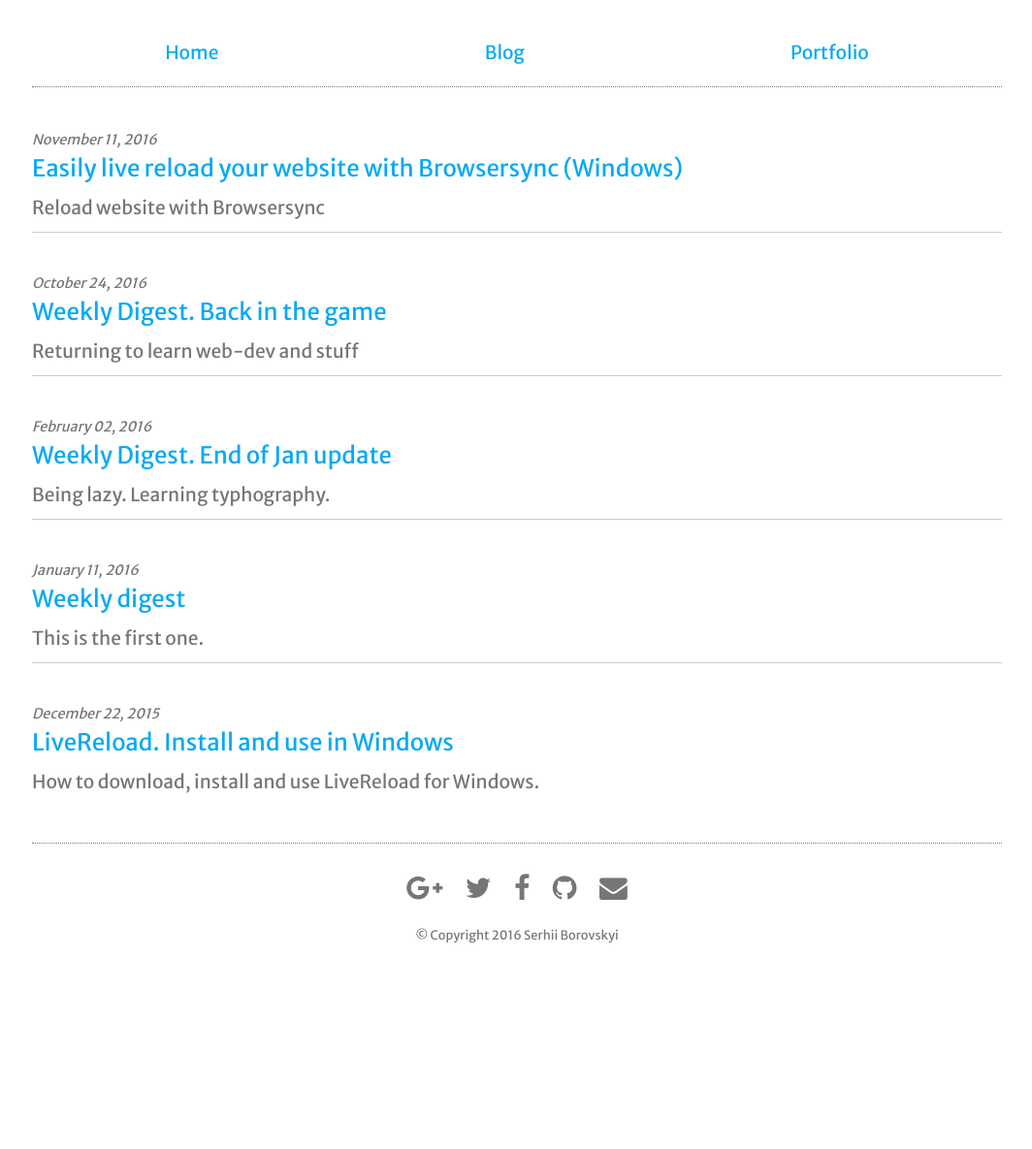
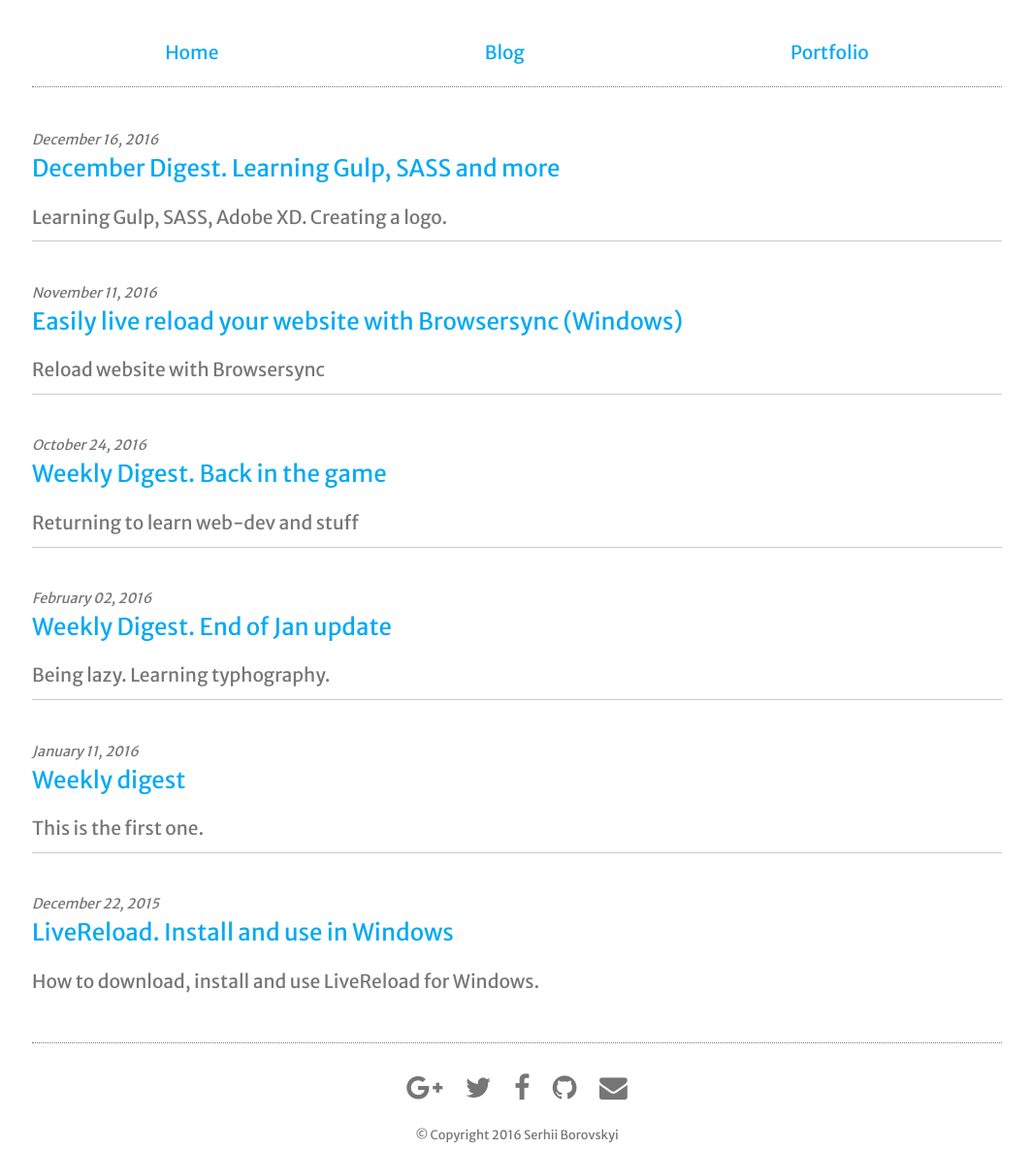
Before and after one commit to serhiicss/serhiicss.github.io, a Jekyll site: the page built from blog.html, in a window 1280 px wide. Shown: the whole page at 97% size, without its empty margins (107-1171 px from the left). Built offline with Jekyll 4.4.1, drawn with Linux system fonts in a browser that asks for light colours; nearby versions of some CDN libraries; before the commit the page ends 979 px from its top, so only the background shows below that.

Commit message:
new blog entry

```diff
--- /dev/null
+++ b/_posts/2016-12-16-digest.html
@@ -0,0 +1,25 @@
+---
+layout: post
+title:  "December Digest. Learning Gulp, SASS and more"
+meta: Learning Gulp, SASS, Adobe XD. Creating a logo.
+date: 2016-12-16
+categories: digest
+---
+
+<p><strong>I have completed</strong> <a href="https://www.youtube.com/playlist?list=PLLnpHn493BHE2RsdyUNpbiVn-cfuV7Fos">Learning Gulp</a> by LevelUpTuts. The course consists of 11 lessons and has taught me to install and setup Gulp plugins.</p>
+
+<p>I have also taken the <a href='https://webdesign.tutsplus.com/courses/14-days-to-learn-sass'>14 Days to Learn Sass</a> course. This course helped me to grasp fundamentals of SASS directives such as @while. Afterwards I was able to build this. </p>
+
+<p>My logo has been redesigned. It is now nearly what I had in mind, but still not exact. Perhaps, when I can afford a designer, I will have one design me a logo. But here it is</p>
+<img src="/assets/img/logo.png" width="64px" alt="Serhii.css Logo">
+
+<p>I turned 3 PSDs into code and now I have a page to show my work. I should try and code at least 1 PSD a week for practice.</p>
+
+What else I learned:
+
+<ul>
+<li>Instead of using Reset or Normalize, just use needed modules.
+</li>
+<li>jQuery has a migrate plugin for new versions, but some libraries do not work still.</li>
+<li>Touch friendly buttons must be between 25px and 35px in height</li>
+</ul>
--- a/_sass/_base.sass
+++ b/_sass/_base.sass
@@ -46,7 +46,7 @@ h3
   font-size: 1.2rem
 
 p
-  margin-top: 0.5em
+  margin-top: 1em
   margin-bottom: 0.5em
   font-size: 1.2rem
 
--- a/blog.html
+++ b/blog.html
@@ -3,7 +3,7 @@ layout: default
 ---
 <section class="blog">
   <ul class="post-list">
-    {% for post in site.posts limit:5 %}
+    {% for post in site.posts limit:15 %}
     <li>
       <date class="post-date">{{ post.date | date: '%B %d, %Y' }}</date>
       <a class="post-title" href="{{ post.url }}">{{ post.title }}</a>
```
Also changed, not shown: assets/img/logo.png (added).
